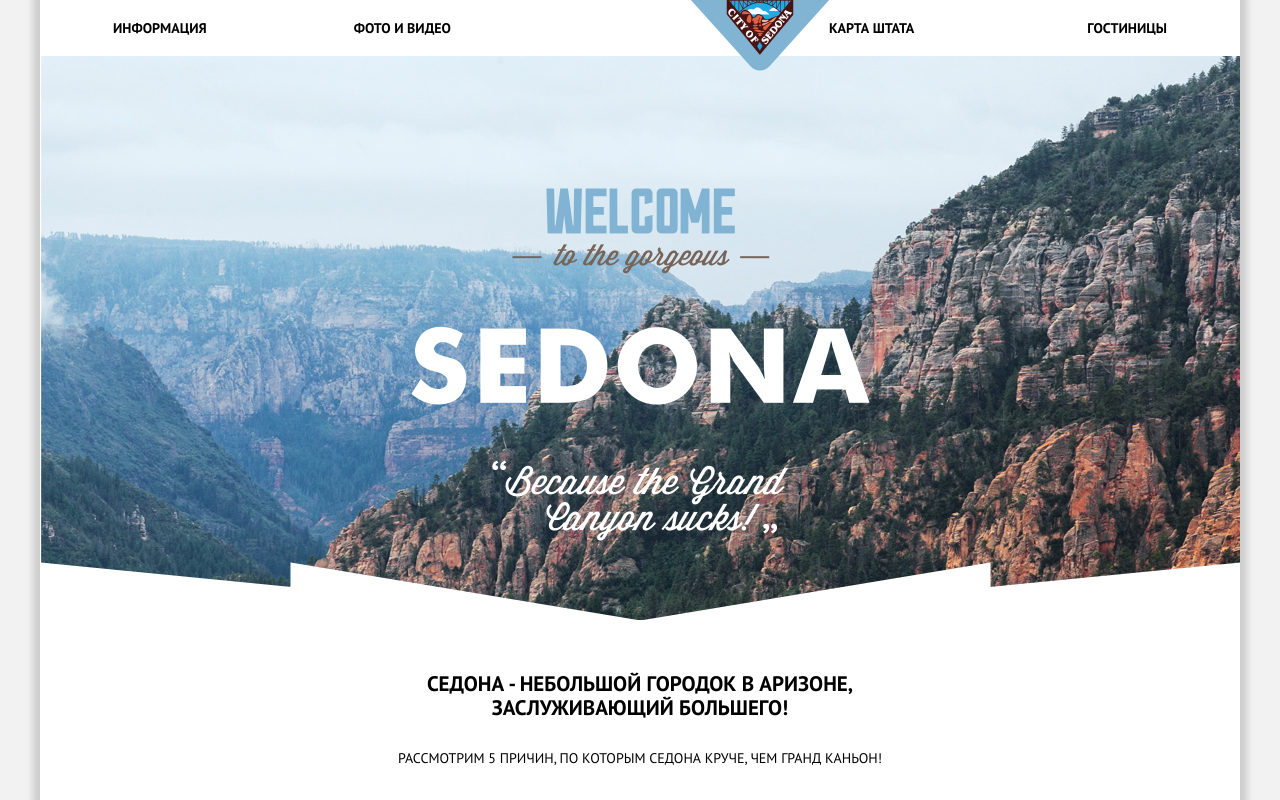
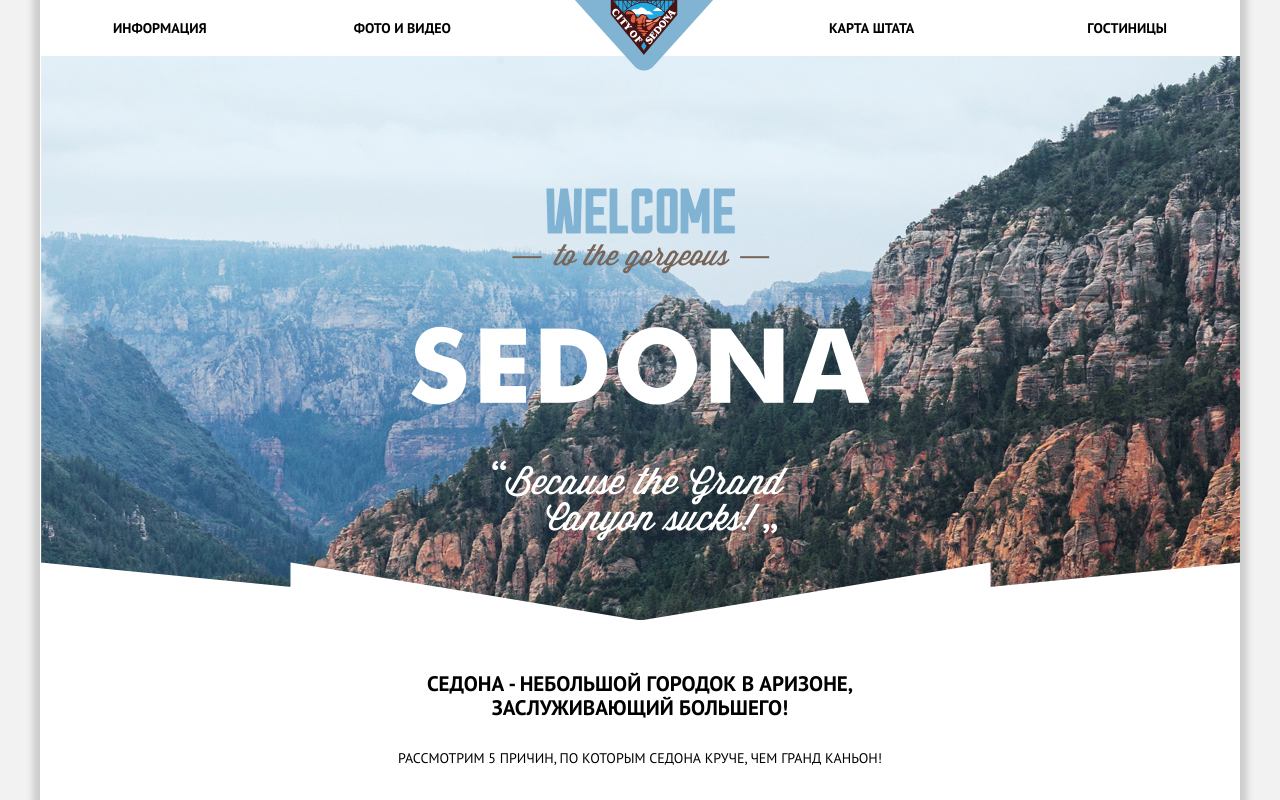
Before and after one commit to DanilaMamai/809599-sedona, a plain HTML site: page index.html in a window 1280 px wide. Shown: the top 800 px of the page. Drawn offline with Linux system fonts and the light colour scheme.

Commit message:
Исправление логотипа.
Исправление логотипа.

```diff
--- a/css/style.css
+++ b/css/style.css
@@ -27,13 +27,14 @@ a {
 
 .header-navigation {
   width: 1200px;
+  position: relative;
 }
 
 /*Логотип*/
 
 .main-header-logo {
   position: absolute;
-  left: 690px;
+  left: 44.5%;
 }
 
 /*Навигационное меню*/
```
